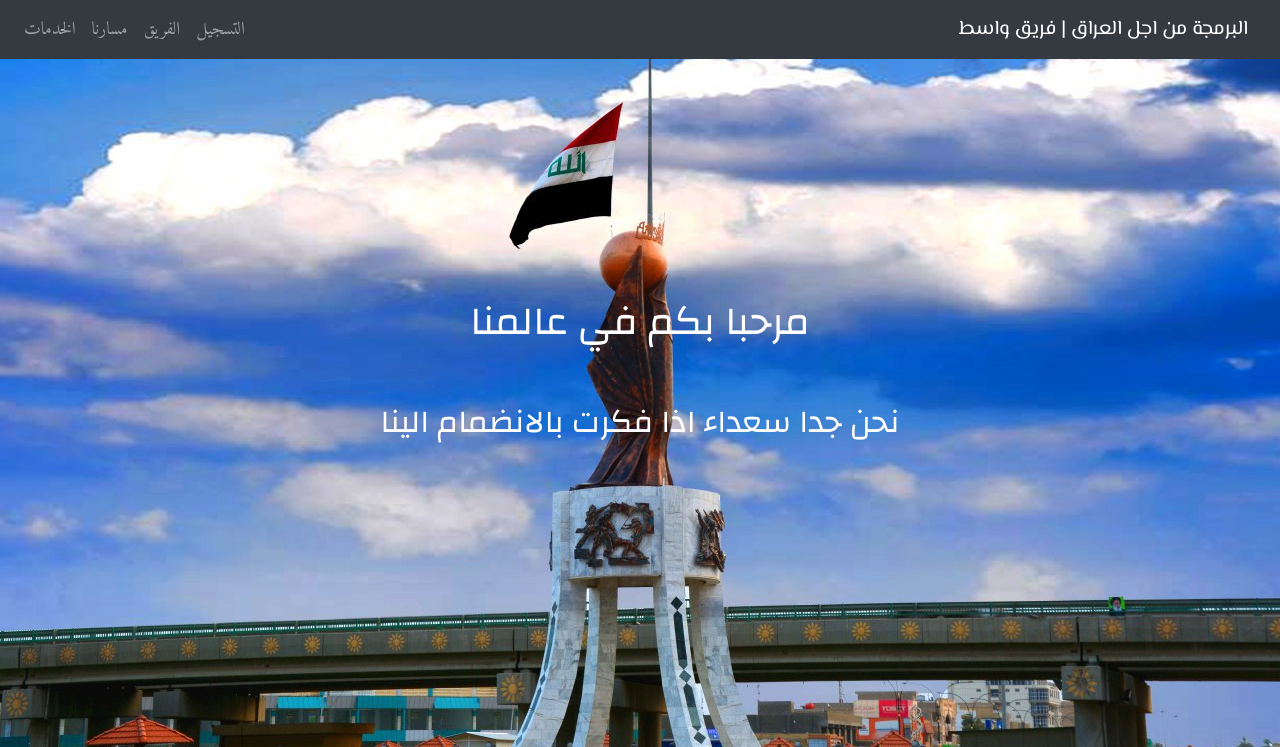
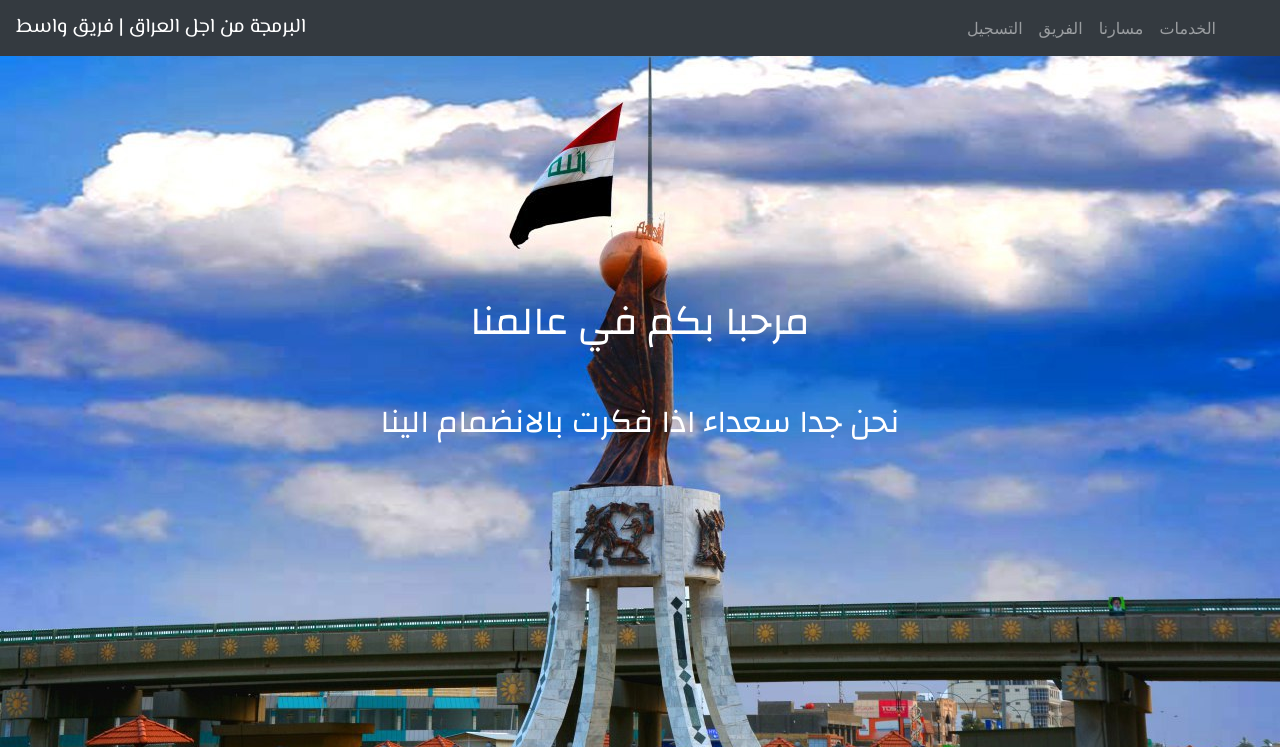
Before and after one commit to CodeFORWasit/wasit-team, a PHP site: page /c4w/ in a window 1280 px wide. Shown: the top 747 px of the page. Run offline with PHP 8.4, Linux system fonts and the light colour scheme; some libraries are stand-ins or nearby versions.

Commit message:
Update navbar.php

```diff
--- a/view/layout/navbar.php
+++ b/view/layout/navbar.php
@@ -1,4 +1,4 @@
-<nav class="navbar  navbar-expand-sm navbar-dark bg-dark fixed-top">
+<nav class="navbar navbar-expand-sm navbar-dark bg-dark <?php echo isset($this->_fixed) ? $this->_fixed : ""; ?>" dir="rtl">
 
     <button class="navbar-toggler navbar-toggler-right" type="button" data-toggle="collapse" data-target="#navbarResponsive"
         aria-controls="navbarResponsive" aria-expanded="false" aria-label="Toggle navigation">
@@ -6,15 +6,15 @@
         <i class="fa fa-bars"></i>
     </button>
 
-    <div class="collapse navbar-collapse" id="navbarResponsive">
-        <ul class="navbar-nav text-uppercase mr-auto">
+    <div class="collapse navbar-collapse" id="navbarResponsive" dir="rtl">
+        <ul class="navbar-nav">
 
             <?php
                 if (isset($this->_navbar)){
                     foreach ($this->_navbar as $key => $value) {
 
             ?>
-            <li class="nav-item">
+                <li class="">
                     <a class="nav-link js-scroll-trigger" href="<?php echo $key ?>">
                         <?php echo $value ?>
                     </a>
@@ -25,5 +25,6 @@
             ?>
         </ul>
     </div>
-    <a class="navbar-brand ml-auto navbar-right js-scroll-trigger " href="/shoping">البرمجة من اجل العراق | فريق واسط</a>
+     <a class="navbar-brand ml-auto navbar-right js-scroll-trigger " href="/c4w">البرمجة من اجل العراق | فريق واسط</a>
+
 </nav>
```
Lines whose indentation alone changed are shown as unchanged.
